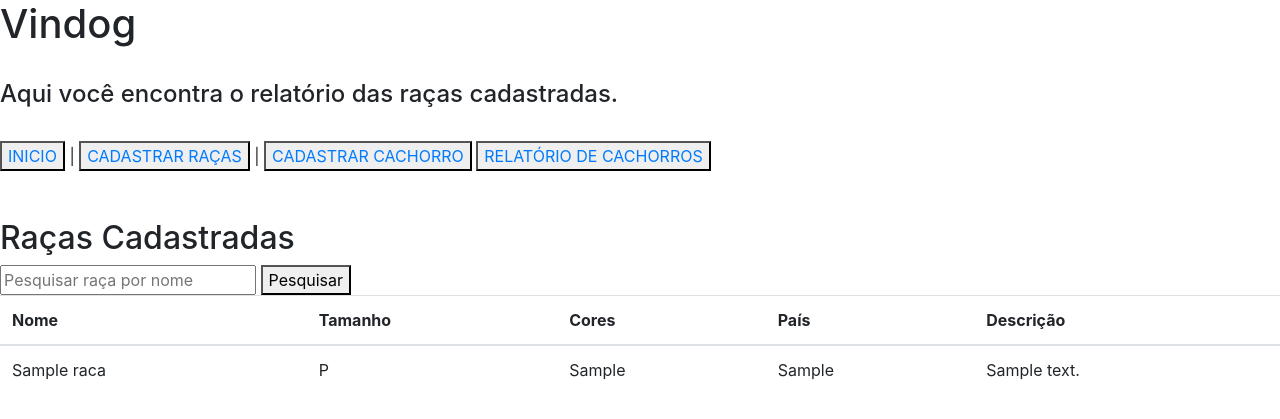
After one commit to AndreRamos-js/VINDOG, a Django app: page /relatorio_raca/ in a window 1280 px wide. The commit adds this page. Shown: the top 419 px of the page. Run offline with Django 3.2, Linux system fonts and the light colour scheme; tables that the repository leaves empty hold one stand-in row (values such as "Sample post"); parts of the project's set-up code (start-up, migrations or seed data) failed here and were passed over; some libraries are stand-ins or nearby versions.

Commit message:
Alterações
-Separação da pagina relatório, agora raças e cachorros cadastrados terram suas próprias rotas.

```diff
--- a/Vindog/Vindog/urls.py
+++ b/Vindog/Vindog/urls.py
@@ -1,6 +1,6 @@
 from django.conf.urls import url
 from racas.views import CadastrarRacaCreateView, CadastrarCachorroCreateView,\
-TemplateIndexView, TemplateRelatorioView
+TemplateIndexView, TemplateRelatorioRacaView, TemplateRelatorioCachorroView
 
 
 
@@ -8,5 +8,6 @@ urlpatterns = [
     url(r'^$', TemplateIndexView.as_view(), name='index'),
     url(r'^cadastrar_raca/$', CadastrarRacaCreateView.as_view(), name='cadastrar_raca'),
     url(r'^cadastrar_cachorro/$', CadastrarCachorroCreateView.as_view(), name='cadastrar_cachorro'),
-    url(r'^relatorio/$', TemplateRelatorioView.as_view(), name='relatorio'),
+    url(r'^relatorio_raca/$', TemplateRelatorioRacaView.as_view(), name='relatorio_raca'),
+    url(r'^relatorio_cachorro/$', TemplateRelatorioCachorroView.as_view(), name='relatorio_cachorro'),
 ]
--- a/Vindog/racas/templates/index.html
+++ b/Vindog/racas/templates/index.html
@@ -30,7 +30,8 @@
 
             <button><a href="{% url 'cadastrar_raca' %}">CADASTRAR RAÇA</a></button> |
             <button><a href="{% url 'cadastrar_cachorro' %}">CADASTRAR CACHORRO</a></button> |
-            <button><a href="{% url 'relatorio' %}">RELATÓRIO</a></button>
+            <button><a href="{% url 'relatorio_raca' %}">RELATÓRIO DE RAÇAS</a></button> |
+            <button><a href="{% url 'relatorio_cachorro' %}">RELATÓRIO DE CACHORROS</a></button>
         </section>
     </main>
 </body>
--- /dev/null
+++ b/Vindog/racas/templates/relatorio_raca.html
@@ -0,0 +1,65 @@
+<!DOCTYPE html>
+<html lang="pt-br">
+<head>
+    <meta charset="UTF-8">
+    <link rel="stylesheet" href="">
+    <meta name="viewport" content="width=device-width, initial-scale=1.0">
+    <link rel="stylesheet" href="https://stackpath.bootstrapcdn.com/bootstrap/4.5.0/css/bootstrap.min.css">
+    <script src="https://stackpath.bootstrapcdn.com/bootstrap/4.5.0/js/bootstrap.min.js"></script>
+    <title>Relatório Raças - Vindog</title>
+</head>
+<body>
+    <main>
+        <section>
+            <div>
+                <h1>Vindog</h1>
+                <br>
+                <h4>Aqui você encontra o relatório das raças cadastradas.</h4>
+                <br>
+                    <button><a href="{% url 'index' %}">INICIO</a></button> |
+                    <button><a href="{% url 'cadastrar_raca' %}">CADASTRAR RAÇAS</a></button> |
+                    <button><a href="{% url 'cadastrar_cachorro' %}">CADASTRAR CACHORRO</a></button>
+                    <button><a href="{% url 'relatorio_cachorro' %}">RELATÓRIO DE CACHORROS</a></button>
+            </div>
+            <br><br>
+            <h2>Raças Cadastradas</h2>
+            <form method="get">
+                <input type="text" name="search_racas" placeholder="Pesquisar raça por nome">
+                <button type="submit">Pesquisar</button>
+            </form>
+            <table class="table">
+                <thead>
+                    <tr>
+                        <th>Nome</th>
+                        <th>Tamanho</th>
+                        <th>Cores</th>
+                        <th>País</th>
+                        <th>Descrição</th>
+                    </tr>
+                </thead>
+                <tbody>
+                    {% if racas %}
+                        {% for raca in racas %}
+                        <tr>
+                            <td>{{ raca.nome }}</td>
+                            <td>{{ raca.tamanho }}</td>
+                            <td>{{ raca.cores }}</td>
+                            <td>{{ raca.pais }}</td>
+                            <td>{{ raca.descricao }}</td>
+                        </tr>
+                        {% empty %}
+                        <tr>
+                            <td colspan="5">Nenhuma raça encontrada.</td>
+                        </tr>
+                        {% endfor %}
+                    {% else %}
+                        <tr>
+                            <td colspan="5">Nenhuma raça cadastrada.</td>
+                        </tr>
+                    {% endif %}
+                </tbody>
+            </table>
+        </section>
+    </main>
+</body>
+</html>
--- a/Vindog/racas/views.py
+++ b/Vindog/racas/views.py
@@ -9,19 +9,28 @@ from django.http import HttpResponseRedirect
 class TemplateIndexView(TemplateView):
     template_name = 'index.html'
 
-class TemplateRelatorioView(TemplateView):
-    template_name = 'relatorio.html'
+class TemplateRelatorioRacaView(TemplateView):
+    template_name = 'relatorio_raca.html'
 
     def get_context_data(self, **kwargs):
         context = super().get_context_data(**kwargs)
         context['racas'] = Raca.objects.all()
-        context['cachorros'] = Cachorro.objects.all()
 
         search_racas = self.request.GET.get('search_racas')
-        search_cachorros = self.request.GET.get('search_cachorros')
 
         if search_racas:
             context['racas'] = Raca.objects.filter(nome__icontains=search_racas)
+
+        return context
+
+class TemplateRelatorioCachorroView(TemplateView):
+    template_name = 'relatorio_cachorro.html'
+
+    def get_context_data(self, **kwargs):
+        context = super().get_context_data(**kwargs)
+        context['cachorros'] = Cachorro.objects.all()
+
+        search_cachorros = self.request.GET.get('search_cachorros')
 
         if search_cachorros:
             context['cachorros'] = Cachorro.objects.filter(nome__icontains=search_cachorros)
```
Also changed, not shown: Vindog/racas/templates/relatorio_cachorro.html (renamed from Vindog/racas/templates/relatorio.html, +5 -43 lines).
